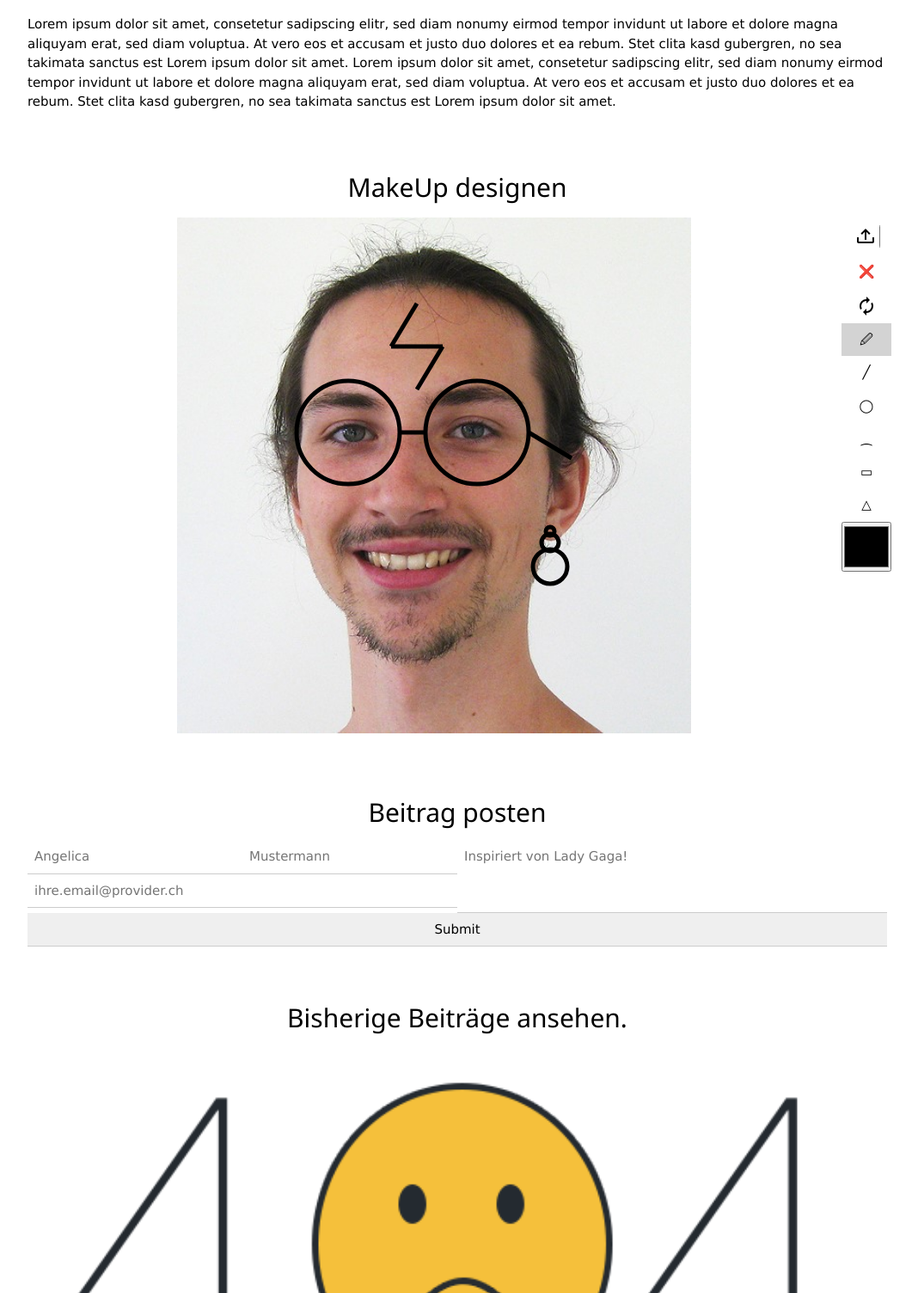
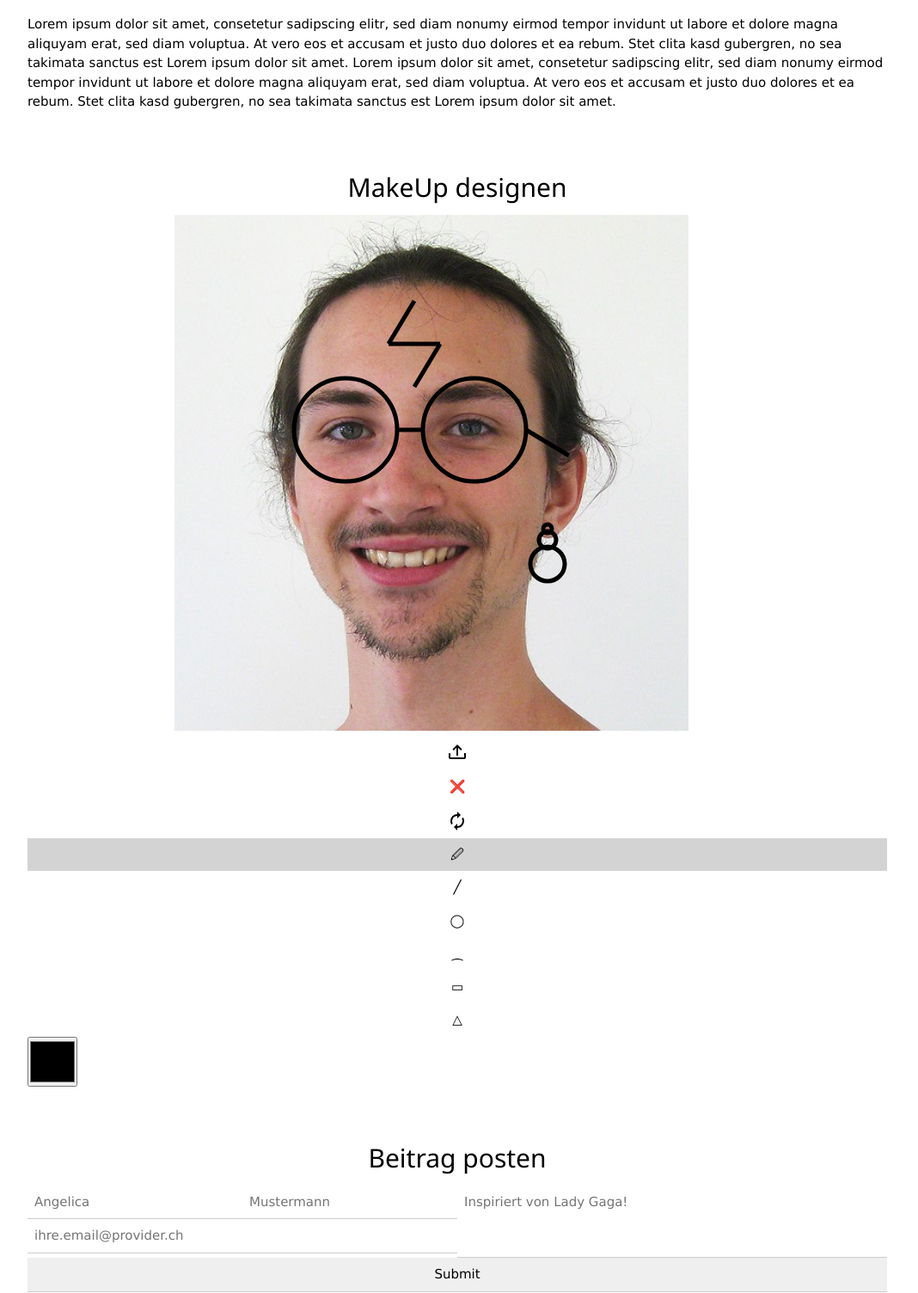
Before and after one commit to Mathieu-Lichtsteiner/WEBT_FS21_Projekt, a PHP site: page / in a window 1280 px wide. Shown: the part 846-2350 px from the top of the page at 86% size, without its empty margins (108-1176 px from the left). Run offline with PHP 8.4, Linux system fonts and the light colour scheme; data comes from the database, SQL or seed files in the repository.

Commit message:
starting the Refactoring, to make the Canvas Responsive

```diff
--- a/css/main.css
+++ b/css/main.css
@@ -25,24 +25,27 @@ h1, h2, h3, a {
 #profile-picture {
 	width: 50%;
 	height: 50%;
+	/* Rund */
 	border-radius: 50%;
 	object-fit: cover;
-}
-
-#controlColumn {
-	width: 60px;
-	display: flex;
-	justify-content: center;
+	margin: 0;
+	/* Zentriert */
+	position: relative;
+	left: 50%;
+	-ms-transform: translateX(-50%);
+	transform: translateX(-50%);
 }
 
 #fileContainer {
 	overflow: hidden;
+	position: relative;
 }
 
 #fileInput {
-	width: 0.1px;
-	position: relative;
-	margin-left: -1px;
+	width: 0.01px;
+	position: absolute;
+	top: 0;
+	left: 0;
 }
 
 #colorPicker {
@@ -63,27 +66,6 @@ div[name="footer-Abstand"] {
 
 /* Class-Selectors */
 
-.centerHorizontal {
-	margin: 0;
-	position: relative;
-	left: 50%;
-	-ms-transform: translateX(-50%);
-	transform: translateX(-50%);
-}
-
-.centerVertical {
-	margin: 0;
-	position: relative;
-	top: 50%;
-	-ms-transform: translateY(-50%);
-	transform: translateY(-50%);
-}
-
-.stackVertical {
-	display: flex;
-	flex-flow: column;
-}
-
 .w3-panel {
 	text-align: center;
 }
--- /dev/null
+++ b/css/responsiveCanvas.css
@@ -0,0 +1,11 @@
+/*  Ich habe kein Passendes Layout mit w3.css klassen gefunden, deshalb mache ich es selbst. Siehe @media queries: https://www.w3schools.com/cssref/css3_pr_mediaquery.asp */
+
+.controlColumn {
+	display: flex;
+	flex-flow: column;
+}
+
+.control {
+	display: flex;
+	justify-content: center;
+}
--- a/index.html
+++ b/index.html
@@ -26,6 +26,7 @@
 	<link rel="shortcut icon" href="img/lipstick.svg">
 	<link rel="stylesheet" href="https://www.w3schools.com/w3css/4/w3.css" />
 	<link rel="stylesheet" href="css/main.css" />
+	<link rel="stylesheet" href="css/responsiveCanvas.css" />
 </head>
 
 <body onload="initCanvas(); loadImage();">
@@ -46,7 +47,8 @@
 	<div name="nav-Abstand"></div>
 
 	<section id="home">
-		<img id="profile-picture" title="Mathieu Lichtsteiner" alt="Das Profilbild von Mathieu Lichtsteiner, dem Designer." src="img/profile.jpg" class="centerHorizontal" />
+		<img id="profile-picture" title="Mathieu Lichtsteiner"
+			alt="Das Profilbild von Mathieu Lichtsteiner, dem Designer." src="img/profile.jpg" />
 		<h1>Mathieu's MakeUp-Studio</h1>
 		<h3>von Mathieu Lichtsteiner</h3>
 		<!-- Sollte ein relativer URL sein, da es sich aber in der Landing-Section (unbewertet) befindet ist es okay.-->
@@ -68,17 +70,14 @@
 
 	<section id="draw">
 		<h2>MakeUp designen</h2>
-		<table>
-			<td>
 		<canvas id="canvas" width="940" height="600">
 			<p>Wenn Sie das sehen, unterstützt Ihr Browser leider kein HTML5 und das benötigte Canvas-Element
 				nicht.</p>
 		</canvas>
-			</td>
-			<td id="controlColumn" class="stackVertical">
+		<div class="controlColumn">
 			<!-- Der Action wird der GET-Parameter "upload" übergeben. Dadurch wird im Serverskript entschieden, dass es sich um den Dateiupload handelt -->
-				<form action="backend.php?upload" method="POST" enctype="multipart/form-data">
-					<label title="Bild hochladen" id="fileContainer" class="w3-button">
+			<form action="backend.php?upload" method="POST" enctype="multipart/form-data" id="fileContainer" class="control">
+				<label title="Bild hochladen" class="w3-button">
 					<!-- Icon von https://materialdesignicons.com/ "tray-arrow-up" gespeichert als upload.svg -->
 					<img alt="Symbol für upload" src="img/upload.svg" />
 					<!-- Der input ist versteckt, aber das Label delegiert den Click direkt weiter (idee hier aufgenommen: https://stackoverflow.com/questions/21842274/cross-browser-custom-styling-for-file-upload-button)-->
@@ -86,34 +85,34 @@
 						onchange="this.form.submit();" />
 				</label>
 			</form>
-				<button title="Bild zurücksetzen" onclick="clearCanvas();" name="clearImage" class="w3-button">
+			<button title="Bild zurücksetzen" onclick="clearCanvas();" name="clearImage" class="w3-button control">
 				&#10060;
 			</button>
 			<!-- Icon von https://materialdesignicons.com/ "autorenew" gespeichert als clear.svg -->
-				<button title="MakeUp zurücksetzen" onclick="clearMakeUp();" name="clearDrawing" class="w3-button">
+			<button title="MakeUp zurücksetzen" onclick="clearMakeUp();" name="clearDrawing" class="w3-button control">
 				<img alt="Symbol für löschen" src="img/clear.svg">
 			</button>
-				<button title="Freihand zeichnen" onclick="setMode(this.name);" name="freehand" class="w3-button">
+			<button title="Freihand zeichnen" onclick="setMode(this.name);" name="freehand" class="w3-button control">
 				&#128393;
 			</button>
-				<button title="Linie zeichnen" onclick="setMode(this.name);" name="line" class="w3-button">
+			<button title="Linie zeichnen" onclick="setMode(this.name);" name="line" class="w3-button control">
 				&#9585;
 			</button>
-				<button title="Kreis zeichnen" onclick="setMode(this.name);" name="circle" class="w3-button">
+			<button title="Kreis zeichnen" onclick="setMode(this.name);" name="circle" class="w3-button control">
 				&#9711;
 			</button>
-				<button title="Bogen zeichnen" onclick="setMode(this.name);" name="arc" class="w3-button">
+			<button title="Bogen zeichnen" onclick="setMode(this.name);" name="arc" class="w3-button control">
 				&#8276;
 			</button>
-				<button title="Rechteck zeichnen" onclick="setMode(this.name);" name="rectangle" class="w3-button">
+			<button title="Rechteck zeichnen" onclick="setMode(this.name);" name="rectangle" class="w3-button control">
 				&rect;
 			</button>
-				<button title="Dreieck zeichnen" onclick="setMode(this.name);" name="triangle" class="w3-button">
+			<button title="Dreieck zeichnen" onclick="setMode(this.name);" name="triangle" class="w3-button control">
 				&#9651;
 			</button>
-				<input title="Farbe wählen" onchange="setColor(this.value);" type="color" id="colorPicker" />
-			</td>
-		</table>
+			<input title="Farbe wählen" onchange="setColor(this.value);" type="color" id="colorPicker"
+				class="control" />
+		</div>
 	</section>
 
 	<section id="submit">
```
Lines whose indentation alone changed are shown as unchanged.
